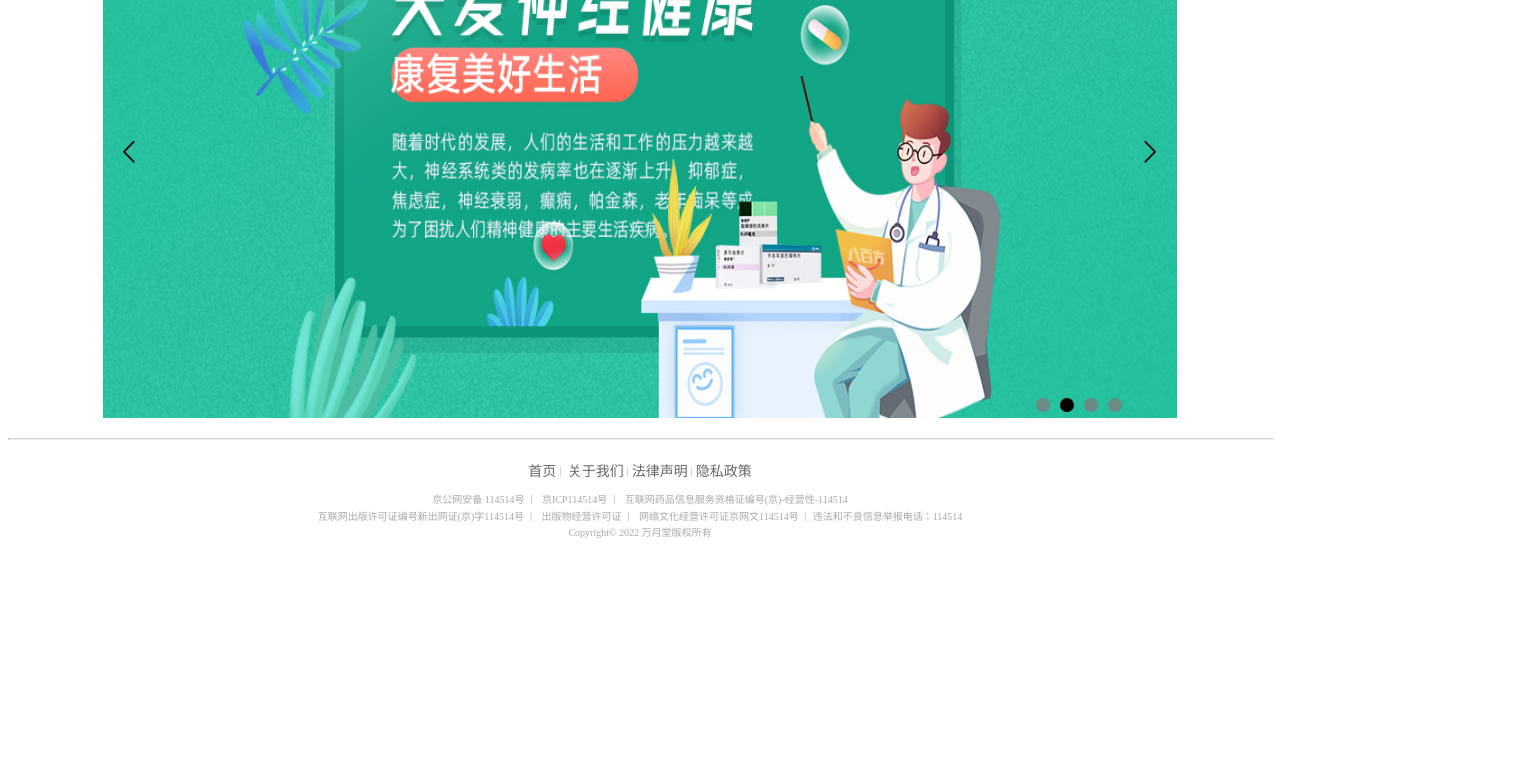
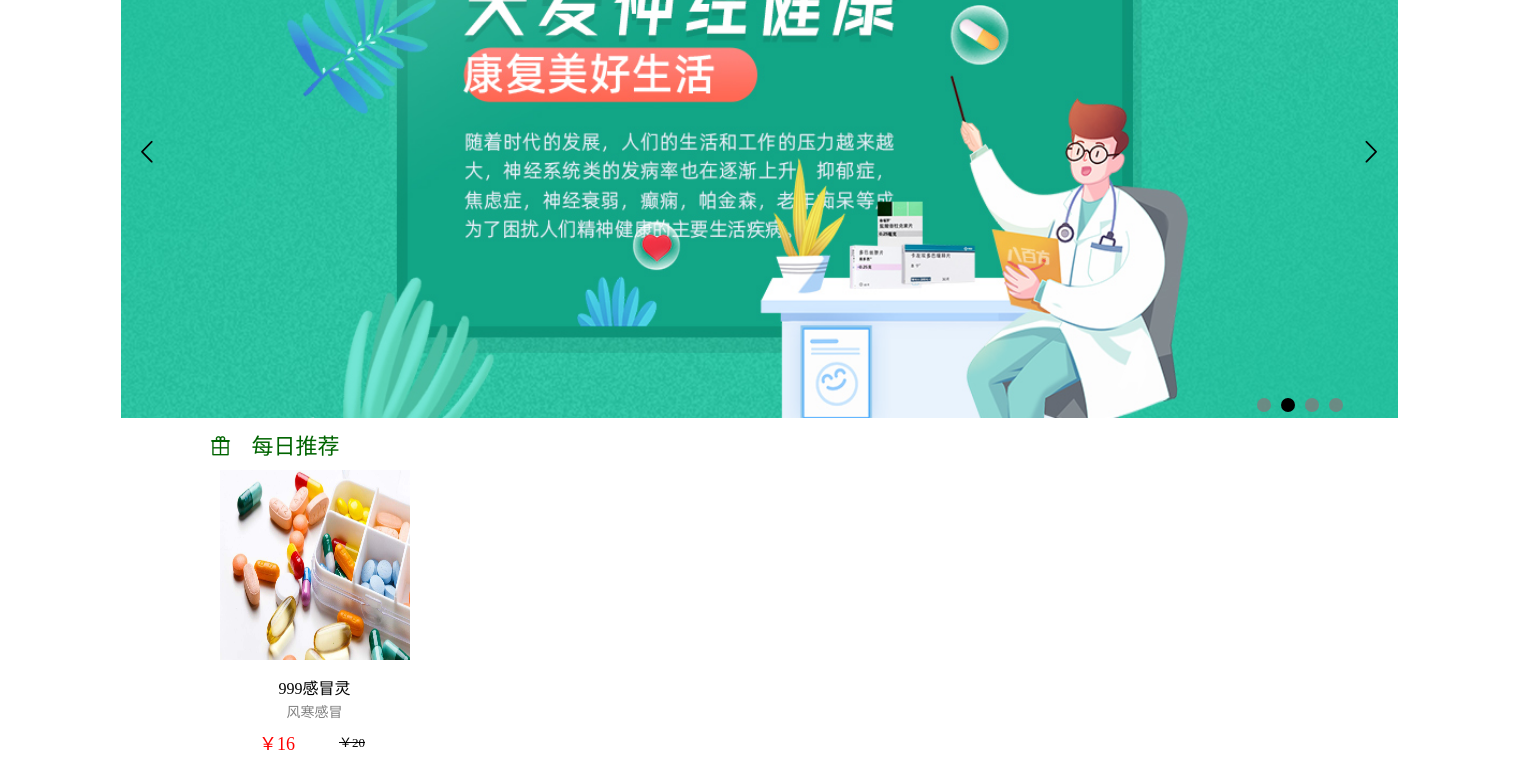
Before and after one commit to TsaiDuck/WanYueTang_Vue, a Vue app: page /#/home in a window 1280 px wide. Shown: the part 220-995 px from the top of the page, 1513 px wide, since content can reach past the window. Before the commit the page ends 800 px from the top, so only its background shows below. Built offline with nearby package versions, Linux system fonts and the light colour scheme.

Commit message:
新增每日推荐模块

```diff
--- a/src/App.vue
+++ b/src/App.vue
@@ -10,7 +10,7 @@
     </div>
     <!-- 尾部区 -->
     <div class="footer">
-      <Footer/>
+      <Footer />
     </div>
   </div>
 </template>
@@ -30,4 +30,7 @@ export default {
 .nav {
   box-shadow: 0px 2px 0px lightgray;
 }
+#app {
+  width: 1503px;
+}
 </style>
--- /dev/null
+++ b/src/components/body/home/Goods/Dailygoods.vue
@@ -0,0 +1,94 @@
+<template>
+  <div class="dailyGoods">
+    <!-- 图片 -->
+    <div class="dailyGoods-img">
+      <img :src="goodsImg" alt="" />
+    </div>
+    <!-- 文字 -->
+    <div class="dailyGoods-text">
+      <span class="dailyGoods-text-goodsName" :title="goodsName">{{ goodsName }}</span>
+      <span class="dailyGoods-text-goodsEffect" :title="goodsName">{{ goodsEffect }}</span>
+      <div class="dailyGoods-text-Price">
+        <span class="dailyGoods-text-goodsNewPrice">￥{{ goodsPrice * 0.8 }}</span>
+        <span class="dailyGoods-text-goodsOldPrice">￥{{ goodsPrice }}</span>
+      </div>
+    </div>
+  </div>
+</template>
+
+<script>
+export default {
+  props: {
+    goodsName: {
+      default: '',
+      type: String
+    },
+    goodsEffect: {
+      default: '',
+      type: String
+    },
+    goodsPrice: {
+      default: 0,
+      type: Number
+    },
+    goodsImg: {
+      default: '',
+      type: String
+    }
+  }
+}
+</script>
+
+<style lang="less" scoped>
+.dailyGoods {
+  width: 200px;
+  height: 300px;
+  // background: skyblue;
+  margin: 5px;
+  display: flex;
+  flex-direction: column;
+  justify-content: space-between;
+  align-items: center;
+  .dailyGoods-img {
+    margin: 5px;
+    img {
+      width: 190px;
+      height: 190px;
+      cursor: pointer;
+    }
+  }
+  .dailyGoods-text {
+    cursor: pointer;
+    span {
+      display: block;
+      width: 150px;
+      text-align: center;
+    }
+    .dailyGoods-text-goodsName:hover {
+      color: darkgreen;
+      text-decoration: underline;
+    }
+    .dailyGoods-text-goodsEffect {
+      font-size: 14px;
+      margin-top: 2px;
+      color: gray;
+    }
+  }
+  .dailyGoods-text-Price {
+    width: 150px;
+    display: flex;
+    justify-content: space-between;
+    margin: 8px 0px;
+    .dailyGoods-text-goodsNewPrice {
+      color: red;
+      font-size: 18px;
+    }
+    .dailyGoods-text-goodsOldPrice {
+      font-size: 13px;
+      text-decoration: line-through;
+      line-height: 28px;
+    }
+  }
+}
+</style>
+>
--- /dev/null
+++ b/src/components/body/home/Goods/Homestock.vue
@@ -0,0 +1,7 @@
+<template></template>
+
+<script>
+export default {}
+</script>
+
+<style></style>
--- a/src/components/body/home/Home.vue
+++ b/src/components/body/home/Home.vue
@@ -1,197 +1,67 @@
 <template>
-  <!--<div>this is home</div>-->
-  <div class="showImg" >
-    <!--轮播图片-->
-    <img  @mouseover="changeInterval(true)"
-          @mouseleave="changeInterval(false)"
-          @click="into(item.url)"
-          v-for="(item) in imgArr"
-          :key="item.id"
-          :src="item.link"
-          alt=""
-          v-show="item.id===currentIndex"
-    >
-    <!--左侧按钮-->
-    <div  @click="clickIcon('left')"
-          class="iconDiv icon-left"
-          @mouseover="changeInterval(true)"
-          @mouseleave="changeInterval(false)">
-      <i class="el-icon-arrow-left"></i>
+  <div class="body-home">
+    <!-- 轮播图 -->
+    <div class="body-home-slideshow">
+      <Slideshow></Slideshow>
     </div>
-    <!--右侧按钮-->
-    <div  @click="clickIcon('right')"
-          class="iconDiv icon-right"
-          @mouseover="changeInterval(true)"
-          @mouseleave="changeInterval(false)">
-      <i class="el-icon-arrow-right"></i>
-    </div>
-    <!--控制圆点-->
-    <div class="banner-circle">
-      <ul>
-        <li @click="changeImg(item.id)"
-            v-for="(item) in imgArr"
-            :key="item.id"
-            :class="item.id===currentIndex? 'active': '' "
-        ></li>
-      </ul>
+    <!-- 内容 -->
+    <div class="body-home-content">
+      <!-- 每日推荐 -->
+      <div class="body-home-content-dailyGoods">
+        <!-- 头部提示 -->
+        <div class="body-home-content-title">
+          <span class="el-icon-present"></span>
+          &emsp;<span>每日推荐</span>
+        </div>
+        <!-- 每日推荐商品 -->
+        <div class="body-home-content-dailyGoods-goods">
+          <DailyGoods
+            :goodsImg="require('@/images/test/img3.jpeg')"
+            :goodsName="'999感冒灵'"
+            :goodsEffect="'风寒感冒'"
+            :goodsPrice="20"
+          />
+        </div>
+      </div>
+      <!-- 家中常备 -->
+      <div class="body-home-content-homeStock">
+        <!-- 头部提示 -->
+        <div class="body-home-content-title">
+          <span class="el-icon-first-aid-kit"></span>
+          &emsp;<span>家中常备</span>
+        </div>
+        <!-- 家中常备商品 -->
+        <div class="body-home-content-homeStock-goods">
+          <Homestock></Homestock>
+        </div>
+      </div>
     </div>
   </div>
 </template>
 
 <script>
+import Slideshow from '@/components/body/home/Slideshow/Slideshow.vue'
+import DailyGoods from '@/components/body/home/Goods/Dailygoods.vue'
+import Homestock from '@/components/body/home/Goods/Homestock.vue'
+
 export default {
-  data(){
-    return {
-      currentIndex :0,//当前所在图片下标
-      timer:null,//定时轮询
-      imgArr:[
-        {
-          id:0,
-          link: require("@/images/test/img1.jpg"),
-          url: '/register'
-        },
-        {
-          id:1,
-          link: require("@/images/test/img2.jpg"),
-          url: '/login'
-        },
-        {
-          id:2,
-          link: require("@/images/test/img1.jpg"),
-          url: '/home'
-        },
-        {
-          id:3,
-          link: require("@/images/test/img2.jpg"),
-          url: '/home'
-        },
-      ]
-    }
-  },
-  methods:{
-    //跳转页面
-    into(val){
-      this.$router.push(val)
-    },
-    //开启定时器
-    startInterval(){
-      // 事件里定时器应该先清除在设置，防止多次点击直接生成多个定时器
-      clearInterval(this.timer);
-      this.timer = setInterval(()=>{
-        this.currentIndex++;
-        if(this.currentIndex > this.imgArr.length-1){
-          this.currentIndex = 0
-        }
-      },3000)
-    },
-    // 点击左右箭头
-    clickIcon(val){
-      if(val==='right'){
-        this.currentIndex++;
-        if(this.currentIndex===this.imgArr.length){
-          this.currentIndex = 0;
-        }
-      }else{
-        if(this.currentIndex === 0){
-          this.currentIndex = this.imgArr.length;
-        }
-        this.currentIndex--;
-      }
-    },
-    // 点击控制圆点
-    changeImg(index){
-      this.currentIndex = index
-    },
-    //鼠标移入移出控制
-    changeInterval(val){
-      if(val){
-        clearInterval(this.timer)
-      }else{
-        this.startInterval()
-      }
-    }
-  },
-  //进入页面后启动定时轮询
-  mounted(){
-    this.startInterval()
+  components: {
+    Slideshow,
+    DailyGoods,
+    Homestock
   }
 }
-
 </script>
 
 <style lang="less" scoped>
-* {
-  padding: 0;
-  margin: 0;
-}
-
-li {
-  list-style: none;
-}
-.showImg{
-  position: relative;
-  width: 85%;
-  height: 530px;
-  margin: 0 auto;
-  overflow: hidden;
-
-  /* 轮播图片 */
-  img{
-    width: 100%;
-    height: 100%;
+.body-home-content {
+  width: 1100px;
+  margin: 10px auto;
+  .body-home-content-title {
+    span {
+      color: darkgreen;
+      font-size: 22px;
+    }
   }
 }
-
-/* 箭头图标 */
-.iconDiv{
-  position: absolute;
-  top: 50%;
-  transform: translateY(-50%);
-  width: 35px;
-  height: 50px;
-  background-color: transparent;
-  line-height: 50px;
-  text-align: center;
-  font-size: 30px;
-  cursor: pointer;
-}
-.iconDiv:hover{
-  background-color: rgba(125,125,125,0.8);
-  /deep/ i{
-    color: rgba(255,255,255,0.8);
-  }
-}
-.icon-left{
-  left: 10px;
-}
-.icon-right{
-  right: 10px;
-}
-
-/* 控制圆点 */
-.banner-circle{
-  position: absolute;
-  bottom: 0;
-  width: 100%;
-  height: 20px;
-
-  ul{
-    margin: 0 50px;
-    height: 100%;
-    text-align: right;
-  }
-
-  li{
-    display: inline-block;
-    width: 14px;
-    height: 14px;
-    margin: 0 5px;
-    border-radius: 7px;
-    background-color: rgba(125,125,125,0.8);
-    cursor: pointer;
-  }
-}
-.active{
-  background-color: black !important;
-}
 </style>
--- /dev/null
+++ b/src/components/body/home/Slideshow/Slideshow.vue
@@ -0,0 +1,202 @@
+<template>
+  <!--<div>this is home</div>-->
+  <div class="showImg">
+    <!--轮播图片-->
+    <img
+      @mouseover="changeInterval(true)"
+      @mouseleave="changeInterval(false)"
+      @click="into(item.url)"
+      v-for="item in imgArr"
+      :key="item.id"
+      :src="item.link"
+      alt=""
+      v-show="item.id === currentIndex"
+    />
+    <!--左侧按钮-->
+    <div
+      @click="clickIcon('left')"
+      class="iconDiv icon-left"
+      @mouseover="changeInterval(true)"
+      @mouseleave="changeInterval(false)"
+    >
+      <i class="el-icon-arrow-left"></i>
+    </div>
+    <!--右侧按钮-->
+    <div
+      @click="clickIcon('right')"
+      class="iconDiv icon-right"
+      @mouseover="changeInterval(true)"
+      @mouseleave="changeInterval(false)"
+    >
+      <i class="el-icon-arrow-right"></i>
+    </div>
+    <!--控制圆点-->
+    <div class="banner-circle">
+      <ul>
+        <li
+          @click="changeImg(item.id)"
+          v-for="item in imgArr"
+          :key="item.id"
+          :class="item.id === currentIndex ? 'active' : ''"
+        ></li>
+      </ul>
+    </div>
+  </div>
+</template>
+
+<script>
+export default {
+  data() {
+    return {
+      currentIndex: 0, //当前所在图片下标
+      timer: null, //定时轮询
+      imgArr: [
+        {
+          id: 0,
+          link: require('@/images/test/img1.jpg'),
+          url: '/register'
+        },
+        {
+          id: 1,
+          link: require('@/images/test/img2.jpg'),
+          url: '/login'
+        },
+        {
+          id: 2,
+          link: require('@/images/test/img1.jpg'),
+          url: '/home'
+        },
+        {
+          id: 3,
+          link: require('@/images/test/img2.jpg'),
+          url: '/home'
+        }
+      ]
+    }
+  },
+  methods: {
+    //跳转页面
+    into(val) {
+      this.$router.push(val)
+    },
+    //开启定时器
+    startInterval() {
+      // 事件里定时器应该先清除在设置，防止多次点击直接生成多个定时器
+      clearInterval(this.timer)
+      this.timer = setInterval(() => {
+        this.currentIndex++
+        if (this.currentIndex > this.imgArr.length - 1) {
+          this.currentIndex = 0
+        }
+      }, 3000)
+    },
+    // 点击左右箭头
+    clickIcon(val) {
+      if (val === 'right') {
+        this.currentIndex++
+        if (this.currentIndex === this.imgArr.length) {
+          this.currentIndex = 0
+        }
+      } else {
+        if (this.currentIndex === 0) {
+          this.currentIndex = this.imgArr.length
+        }
+        this.currentIndex--
+      }
+    },
+    // 点击控制圆点
+    changeImg(index) {
+      this.currentIndex = index
+    },
+    //鼠标移入移出控制
+    changeInterval(val) {
+      if (val) {
+        clearInterval(this.timer)
+      } else {
+        this.startInterval()
+      }
+    }
+  },
+  //进入页面后启动定时轮询
+  mounted() {
+    this.startInterval()
+  }
+}
+</script>
+
+<style lang="less" scoped>
+* {
+  padding: 0;
+  margin: 0;
+}
+
+li {
+  list-style: none;
+}
+.showImg {
+  position: relative;
+  width: 85%;
+  height: 530px;
+  margin: 0 auto;
+  overflow: hidden;
+
+  /* 轮播图片 */
+  img {
+    width: 100%;
+    height: 100%;
+  }
+}
+
+/* 箭头图标 */
+.iconDiv {
+  position: absolute;
+  top: 50%;
+  transform: translateY(-50%);
+  width: 35px;
+  height: 50px;
+  background-color: transparent;
+  line-height: 50px;
+  text-align: center;
+  font-size: 30px;
+  cursor: pointer;
+}
+.iconDiv:hover {
+  background-color: rgba(125, 125, 125, 0.8);
+  /deep/ i {
+    color: rgba(255, 255, 255, 0.8);
+  }
+}
+.icon-left {
+  left: 10px;
+}
+.icon-right {
+  right: 10px;
+}
+
+/* 控制圆点 */
+.banner-circle {
+  position: absolute;
+  bottom: 0;
+  width: 100%;
+  height: 20px;
+
+  ul {
+    margin: 0 50px;
+    height: 100%;
+    text-align: right;
+  }
+
+  li {
+    display: inline-block;
+    width: 14px;
+    height: 14px;
+    margin: 0 5px;
+    border-radius: 7px;
+    background-color: rgba(125, 125, 125, 0.8);
+    cursor: pointer;
+  }
+}
+.active {
+  background-color: black !important;
+}
+</style>
--- a/src/components/header/nav/Navigation.vue
+++ b/src/components/header/nav/Navigation.vue
@@ -11,7 +11,7 @@
         <li><a :class="{ active: hashPath === '/fever' }" href="#/fever">发热科</a></li>
         <li><a :class="{ active: hashPath === '/digestion' }" href="#/digestion">消化内科</a></li>
         <li><a :class="{ active: hashPath === '/OGDepartment' }" href="#/OGDepartment">妇产科</a></li>
-        <li><a :class="{ active: hashPath === '/andrology' }" href="#/andrology">男科</a></li>
+        <li><a :class="{ active: hashPath === '/andrology' }" href="#/andrology">乙肝</a></li>
       </ul>
     </div>
     <!-- 搜索框 -->
@@ -22,7 +22,7 @@
     <!-- 登陆注册内容 -->
     <div class="nav-user">
       <a href="#/login" class="nav-user-login">登录</a>
-      &emsp;<b class="el-icon-user-solid">&emsp;</b>
+      &emsp;<b class="el-icon-user-solid">&emsp;&nbsp;</b>
       <a href="#/register" class="nav-user-register">注册</a>
     </div>
   </div>
```
